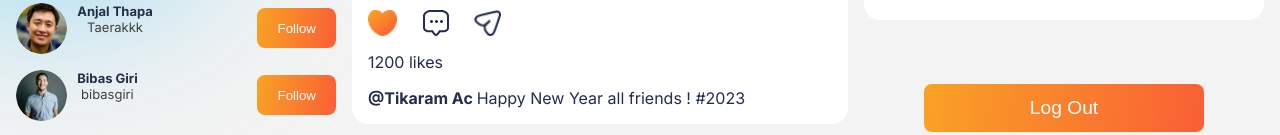
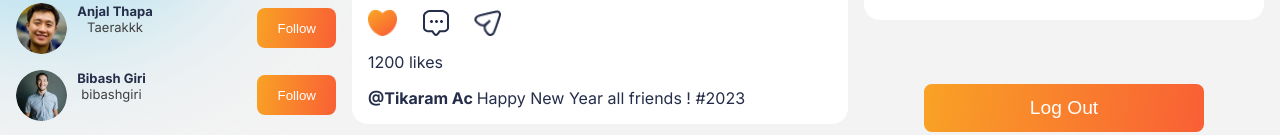
Before and after one commit to tikaramac19/SocialMedia, a React (Create React App) app: page / in a window 1280 px wide. Shown: the part 489-624 px from the top of the page. Built offline with nearby package versions, Linux system fonts and the light colour scheme.

Commit message:
id added

```diff
--- a/src/Data/FollowersData.js
+++ b/src/Data/FollowersData.js
@@ -11,8 +11,8 @@ const Followers = [
             img : img1
         },
         {
-            name : "Bibas Giri",
-            username :"bibasgiri",
+            name : "Bibash Giri",
+            username :"bibashgiri",
             img : img2
         },
         {
```
